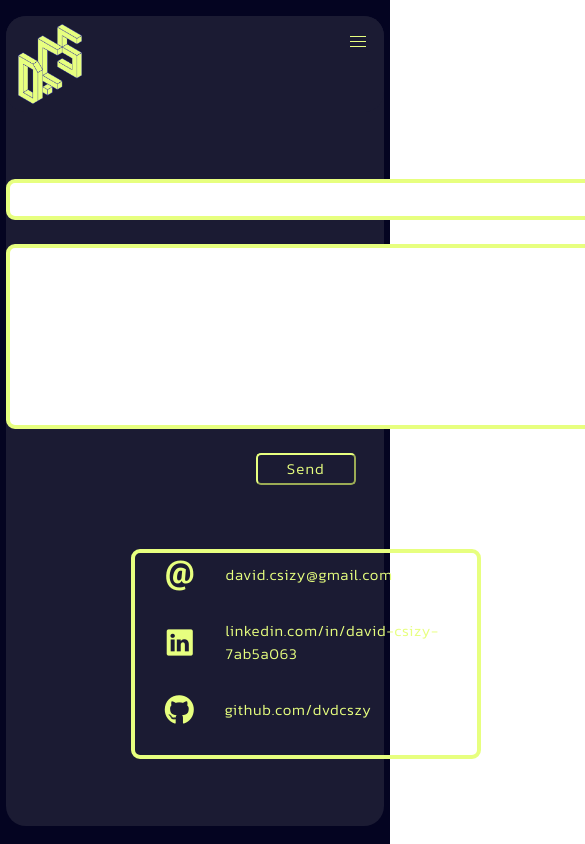
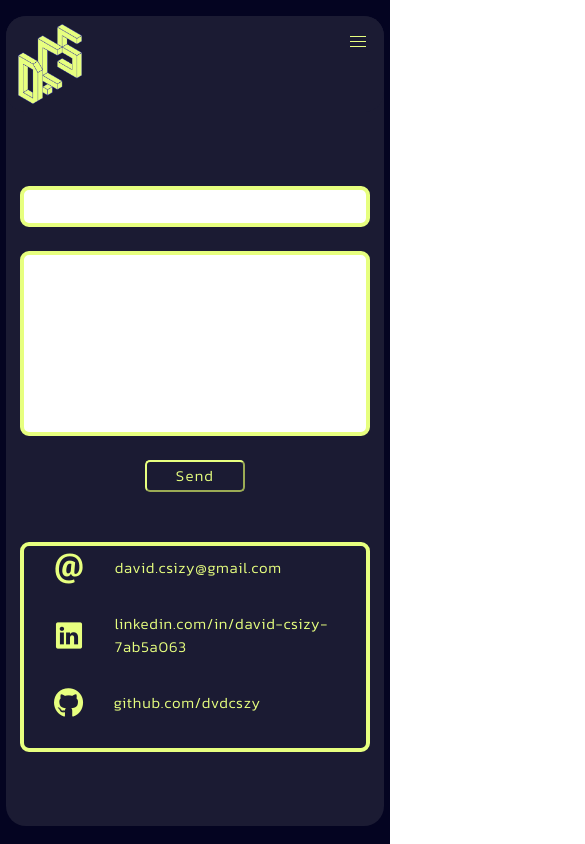
Before and after one commit to dvdcszy/Resume, a React (Create React App) app: page /contactme in a window 390 px wide. Shown: the top 844 px of the page, 585 px wide, since content can reach past the window. Built offline with nearby package versions, Linux system fonts and the light colour scheme.

Commit message:
Responsive changes everywhere

```diff
--- a/src/Components/About.tsx
+++ b/src/Components/About.tsx
@@ -7,9 +7,14 @@ const AboutComponent = () => {
   return (
     <div className={styles.mainContainer}>
       <div className={styles.intro}>
-        {/*         <h2>ABOUT ME</h2> */}
+        <figure className='image is-128x128 mr-6'>
+          <img
+            className={styles.portraitImage}
+            src={portrait}
+            alt='Image of me'
+          />
+        </figure>
         <p className={styles.summaryTextP}>
-          <img className={styles.dot} src={portrait} alt='Image of me' />
           <span className={styles.summaryTextSpan}>
             Experienced supply chain analyst with a demonstrated history of
             working in the electrical and electronic manufacturing industry.
@@ -19,13 +24,7 @@ const AboutComponent = () => {
         </p>
       </div>
       <div className={styles.experiences}>
-        <div>
-          <h2>EDUCATION AND EXPERIENCES</h2>
-        </div>
-        {/*         <div>
-          <h2>EDUCATION</h2>
-          <h2>EXPERIENCE</h2>
-        </div> */}
+        <h2>EDUCATION AND EXPERIENCES</h2>
         <img src={careerPathImg} alt='Career timeline' />
       </div>
     </div>
--- a/src/Components/ContactMe.tsx
+++ b/src/Components/ContactMe.tsx
@@ -39,6 +39,7 @@ const ContactMeComponent = () => {
   };
   return (
     <div className={styles.mainContainer}>
+      <div>
         {submittedForm.isMessageSent ? (
           <h4 className={styles.thanks}>
             Thank you, I will get back to You ASAP!
@@ -50,6 +51,7 @@ const ContactMeComponent = () => {
             <input className={styles.submitBtn} type='submit' value='Send' />
           </form>
         )}
+      </div>
       <div className={styles.contactCard}>
         <div className={styles.row}>
           <div className={styles.icon}>
--- a/src/Components/Home.tsx
+++ b/src/Components/Home.tsx
@@ -1,6 +1,5 @@
 import React from 'react';
 import styles from '../Styles/Home.module.css';
-import '../Styles/icofont.min.css';
 import '../Styles/brands.min.css';
 
 const HomeComponent = () => {
@@ -18,13 +17,13 @@ const HomeComponent = () => {
             href='https://www.linkedin.com/in/david-csizy-7ab5a063/'
             target='_blank'
             rel='noreferrer'
-            className='icofont-linkedin'
+            className='fa-brands fa-linkedin'
           ></a>
           <a
             href='http://m.me/david.csizy'
             target='_blank'
             rel='noreferrer'
-            className='icofont-facebook-messenger'
+            className='fa-brands fa-facebook-messenger'
           ></a>
           <a
             href='https://github.com/dvdcszy'
--- a/src/Styles/About.module.css
+++ b/src/Styles/About.module.css
@@ -6,7 +6,10 @@
 }
 
 .intro {
-  width: 50%;
+  width: 100%;
+  display: flex;
+  align-items: center;
+  justify-content: center;
 }
 
 .mainContainer h2 {
@@ -22,7 +25,7 @@
   display: flex;
   align-items: center;
   margin-bottom: 2rem;
-  width: 100%;
+  width: 50%;
   margin-top: 2rem;
 }
 
@@ -34,8 +37,8 @@
   align-self: center;
 }
 
-.dot {
-  width: auto;
+.portraitImage {
+  width: 100%;
   height: auto;
   max-width: 140px;
   margin-right: 25px;
@@ -47,30 +50,36 @@
 
 .experiences {
   display: flex;
-  max-width: 50%;
+  max-width: 80%;
   flex-direction: column;
   margin-bottom: 2rem;
 }
 
-.experiences > div {
+.experiences > h2 {
   width: 100%;
   display: flex;
-  align-items: center;
   justify-content: center;
-  margin-bottom: 2rem;
-}
-
-img {
-  max-width: 100%;
+  margin-bottom: 3rem;
 }
 
 @media screen and (max-width: 850px) {
   .summaryTextSpan {
     font-size: 15px;
     transition: 0.2s;
+    margin-top: 3rem;
   }
 
-  .experiences h2 {
+  .summaryTextP {
+    width: 90%;
+  }
+
+  .experiences {
+    width: 100%;
+  }
+  .experiences > h2 {
     font-size: 20px;
   }
+  .intro {
+    flex-direction: column;
+  }
 }
--- a/src/Styles/Bulma/sass/mystyles.scss
+++ b/src/Styles/Bulma/sass/mystyles.scss
@@ -1,12 +1,6 @@
 @charset "utf-8";
 @import '../node_modules/bulma/sass/utilities/mixins.sass';
 @import '../node_modules/bulma/sass/utilities/initial-variables.sass';
-
-@font-face {
-  font-family: 'Kanit-Light';
-  src: local('Kanit-Light'),
-    url(../../../Fonts/Kanit-Light.ttf) format('truetype');
-}
 
 $yellow: #e7ff7f;
 $background: #1b1b33;
--- a/src/Styles/Contactme.module.css
+++ b/src/Styles/Contactme.module.css
@@ -20,7 +20,7 @@ form {
   justify-content: center;
 }
 
-.mainContainer form .submitBtn {
+form .submitBtn {
   background: #1b1b33;
   color: #e7ff7f;
   border-style: outset;
@@ -87,23 +87,22 @@ textarea[name='message'] {
   resize: none;
 }
 
-div.contactCard {
+.contactCard {
   width: 350px;
   flex: 1;
   border-style: Solid;
   border-color: #e7ff7f;
   border-width: 4px;
   border-radius: 9px;
-  margin-left: 165px;
-  display: flex;
-  flex-direction: column;
-  align-items: flex-start;
-  justify-content: center;
   font-family: Kanit-Light;
   font-size: 15px;
   letter-spacing: 0.75px;
   color: #e7ff7f;
   padding-left: 2em;
+  display: flex;
+  flex-direction: column;
+  align-items: flex-start;
+  justify-content: center;
 }
 
 .row {
@@ -148,12 +147,38 @@ div.contactCard {
 }
 
 @media screen and (max-width: 850px) {
+  input[name='from_name'] {
+    min-width: 400px;
+  }
+  textarea[name='message'] {
+    min-width: 400px;
+  }
+  .contactCard {
+    min-width: 400px;
+    margin-top: 50px;
+  }
+
   .mainContainer {
     flex-direction: column;
   }
-  div.contactCard {
-    margin-left: 0px;
-    align-self: center;
-    margin-top: 4rem;
+}
+
+@media screen and (max-width: 450px) {
+  input[name='from_name'] {
+    min-width: 350px;
+  }
+  textarea[name='message'] {
+    min-width: 350px;
+  }
+  .contactCard {
+    min-width: 350px;
+    margin-top: 50px;
+    margin-right: 0 !important;
   }
 }
+
+@media screen and (min-width: 1024px) {
+  .contactCard {
+    margin-left: 165px;
+  }
+}
--- a/src/Styles/Skillsandtechs.module.css
+++ b/src/Styles/Skillsandtechs.module.css
@@ -4,12 +4,11 @@
   flex-direction: column;
   flex-wrap: wrap;
   color: #fff;
-  max-width: 70%;
 }
 
 .mainContainer > h2 {
   flex: 1;
-  width: 70%;
+  width: 90%;
   font-family: Kanit-Regular;
   font-size: 25px;
   line-height: 30px;
@@ -23,7 +22,8 @@
 .mainContainer > div {
   display: flex;
   justify-content: space-between;
-  width: 70%;
+  align-items: center;
+  width: 90%;
   margin-top: 3em;
   margin-bottom: 1em;
 }
@@ -45,7 +45,7 @@
 }
 
 .mainContainer > img {
-  max-width: 70%;
+  max-width: 90%;
 }
 
 @media screen and (max-width: 850px) {
--- a/src/styles/home.module.css
+++ b/src/styles/home.module.css
@@ -1,41 +1,6 @@
 @font-face {
   font-family: 'Kanit-Light';
   src: local('Kanit-Light'), url(../Fonts/Kanit-Light.ttf) format('truetype');
-}
-
-.mainContent {
-  display: flex;
-  flex-direction: row;
-  justify-content: center;
-  align-items: center;
-}
-
-.textContainer {
-  font-family: Kanit-Light;
-  color: #ffffff;
-  margin-top: -80px;
-}
-
-.welcome {
-  font-size: 40px;
-  letter-spacing: 4.75px;
-  margin-left: 5px;
-  margin-bottom: -70px;
-}
-
-.name {
-  font-family: Kanit-Light;
-  color: #ffffff;
-  font-size: 95px;
-  letter-spacing: 4.75px;
-  margin-bottom: -25px;
-}
-
-.summary {
-  font-size: 20px;
-  letter-spacing: 4.75px;
-  margin-left: 5px;
-  text-overflow: clip;
 }
 
 .social {
@@ -50,3 +15,18 @@ span a {
   color: #e7ff7f;
   text-decoration: none;
 }
+
+@media screen and (max-width: 850px) {
+  .social {
+    display: flex;
+    justify-content: center;
+    margin-left: 15px;
+  }
+
+  span a {
+    font-size: 27px;
+    margin-right: 70px;
+    color: #e7ff7f;
+    text-decoration: none;
+  }
+}
```
Also changed, not shown: src/Styles/Bulma/css/mystyles.css. Lines whose indentation alone changed are shown as unchanged.
